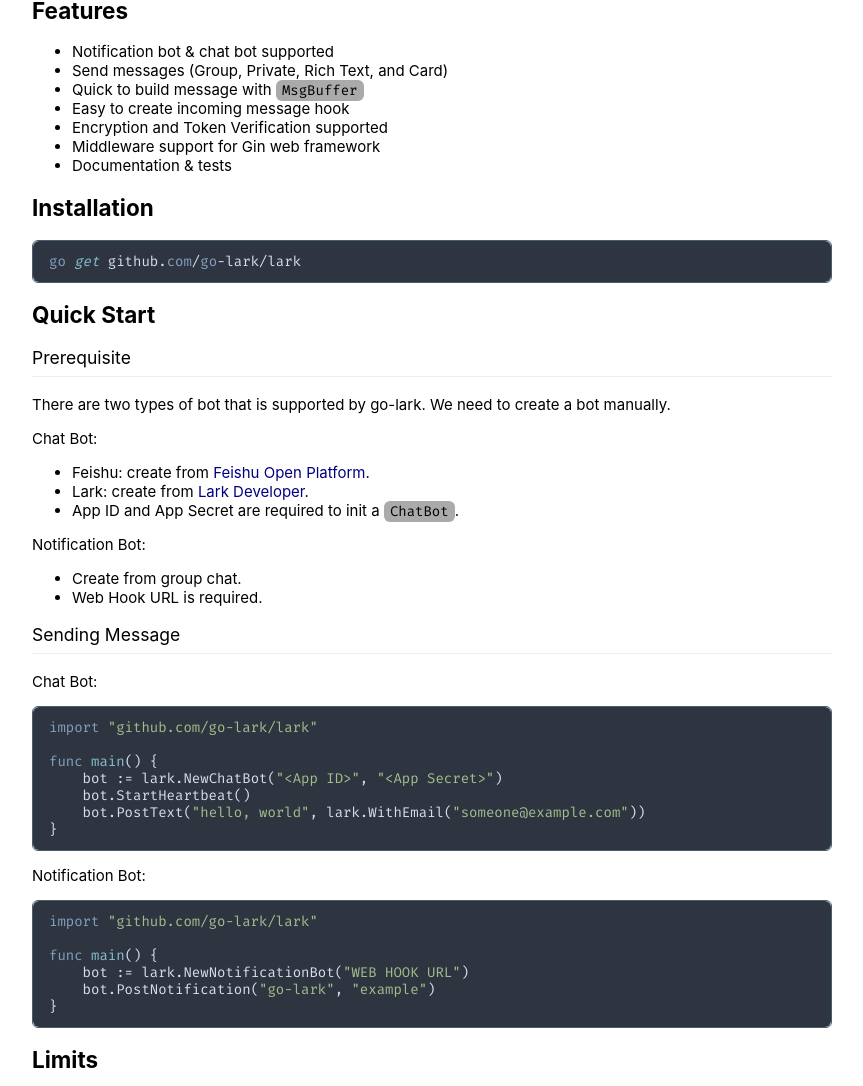
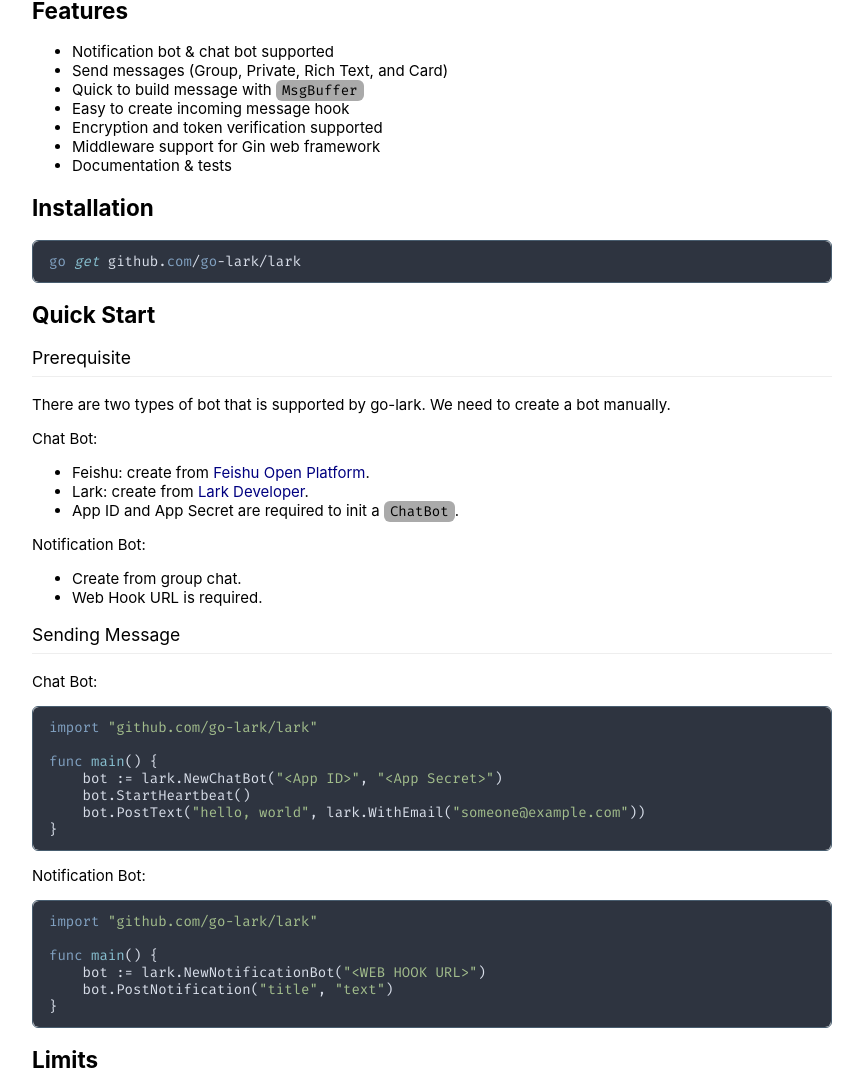
Before and after one commit to go-lark/go-lark.github.io, a Jekyll site: the page built from index.md, in a window 1280 px wide. Shown: the part 228-1314 px from the top of the page, without its empty margins (208-1071 px from the left). Built offline with Jekyll 4.4.1, drawn with Linux system fonts in a browser that asks for light colours.

Commit message:
doc: update

````diff
--- a/index.md
+++ b/index.md
@@ -17,7 +17,7 @@ It is widely used and tested by in-house ~450 developers with over 1.5k Go packa
 - Send messages (Group, Private, Rich Text, and Card)
 - Quick to build message with `MsgBuffer`
 - Easy to create incoming message hook
-- Encryption and Token Verification supported
+- Encryption and token verification supported
 - Middleware support for Gin web framework
 - Documentation & tests
 
@@ -64,8 +64,8 @@ Notification Bot:
 import "github.com/go-lark/lark"
 
 func main() {
-    bot := lark.NewNotificationBot("WEB HOOK URL")
-    bot.PostNotification("go-lark", "example")
+    bot := lark.NewNotificationBot("<WEB HOOK URL>")
+    bot.PostNotification("title", "text")
 }
 ```
 
````
